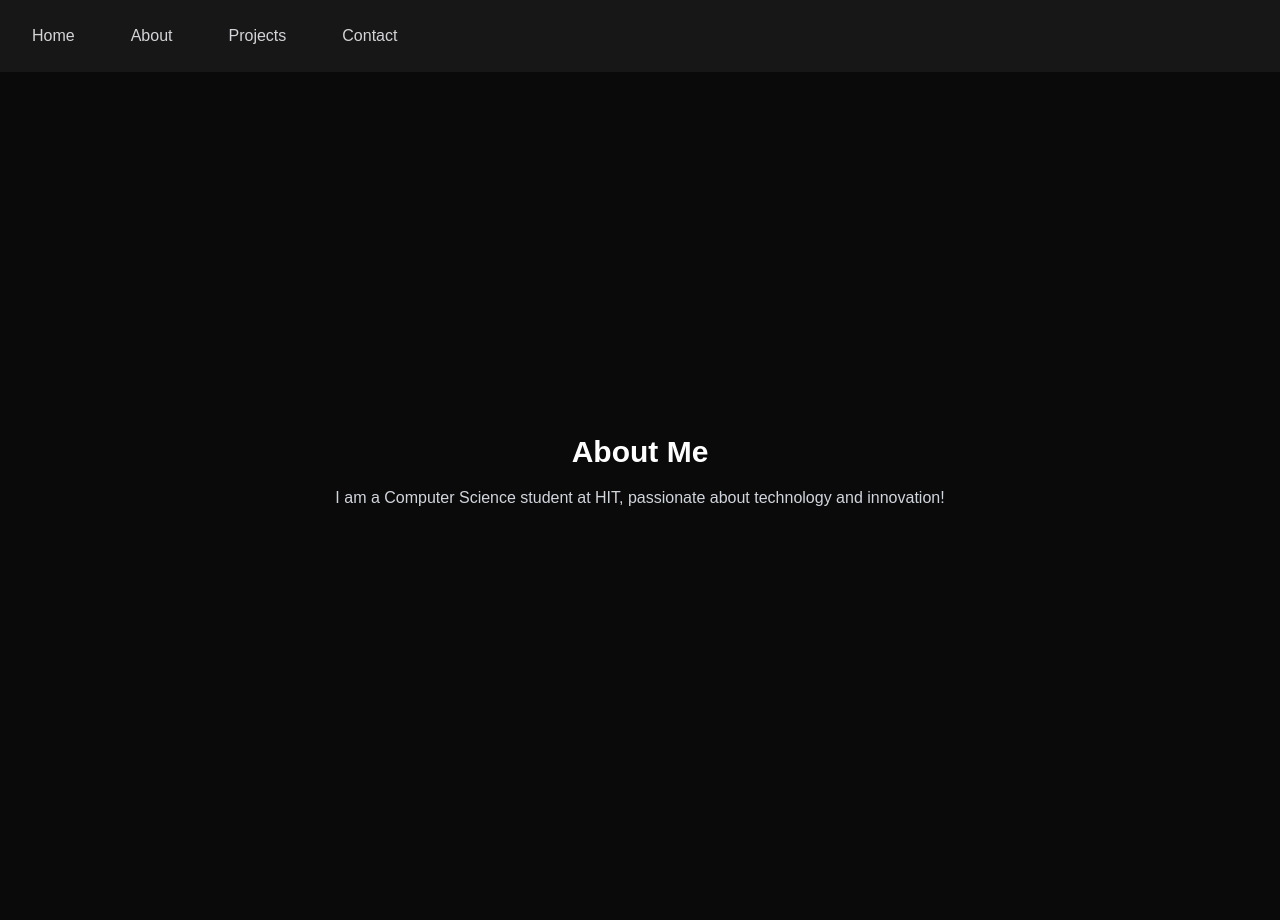
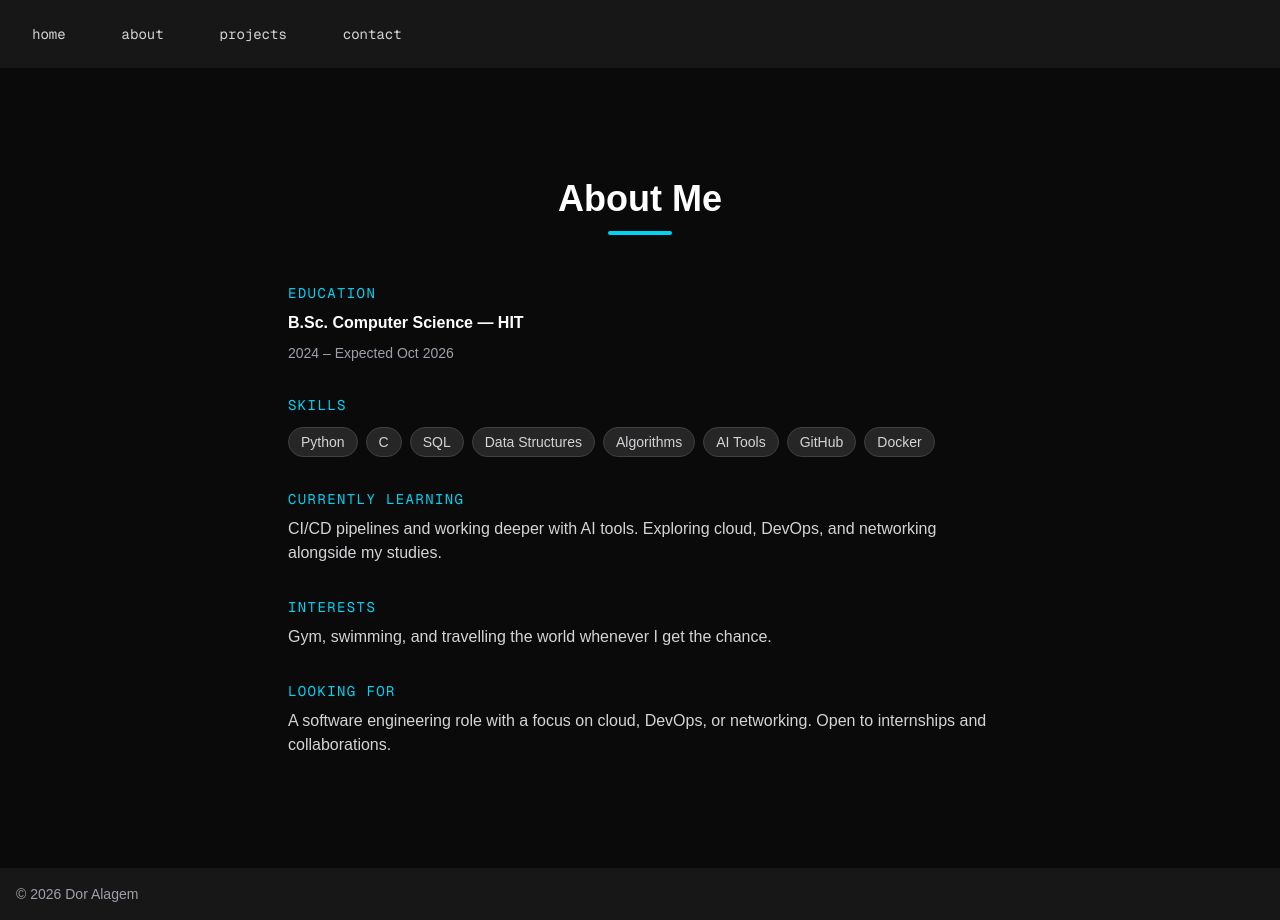
Before and after one commit to DORI2001/aidd, a Next.js app: page /about in a window 1280 px wide. Before the commit the page ends 872 px from the top, so only its background shows below. Built offline with nearby package versions, Linux system fonts and the light colour scheme.

Commit message:
cli style, glow effect, updated about and projects

```diff
--- a/app/about/page.tsx
+++ b/app/about/page.tsx
@@ -1,8 +1,49 @@
 export default function About() {
+  const skills = ["Python", "C", "SQL", "Data Structures", "Algorithms", "AI Tools", "GitHub", "Docker"];
+
   return (
-    <main className="flex-1 min-h-screen flex flex-col items-center justify-center gap-4 p-8">
-      <h1 className="text-3xl font-bold text-white">About Me</h1>
-      <p className="text-gray-300">I am a Computer Science student at HIT, passionate about technology and innovation!</p>
-    </main>
-        );
+    <div className="flex-1 min-h-screen flex flex-col items-center justify-center gap-12 p-8 max-w-3xl mx-auto">
+
+      <div className="text-center">
+        <h1 className="text-4xl font-bold text-white">About Me</h1>
+        <div className="h-1 w-16 bg-cyan-400 rounded-full mt-3 mx-auto"></div>
+      </div>
+
+      <div className="flex flex-col gap-8 w-full">
+
+        <section className="flex flex-col gap-2">
+          <h2 className="text-cyan-400 font-mono text-sm uppercase tracking-widest">Education</h2>
+          <p className="text-white font-semibold">B.Sc. Computer Science — HIT</p>
+          <p className="text-zinc-400 text-sm">2024 – Expected Oct 2026</p>
+        </section>
+
+        <section className="flex flex-col gap-3">
+          <h2 className="text-cyan-400 font-mono text-sm uppercase tracking-widest">Skills</h2>
+          <div className="flex flex-wrap gap-2">
+            {skills.map((skill) => (
+              <span key={skill} className="bg-neutral-800 text-zinc-300 text-sm px-3 py-1 rounded-full border border-neutral-700">
+                {skill}
+              </span>
+            ))}
+          </div>
+        </section>
+
+        <section className="flex flex-col gap-2">
+          <h2 className="text-cyan-400 font-mono text-sm uppercase tracking-widest">Currently Learning</h2>
+          <p className="text-zinc-300">CI/CD pipelines and working deeper with AI tools. Exploring cloud, DevOps, and networking alongside my studies.</p>
+        </section>
+
+        <section className="flex flex-col gap-2">
+          <h2 className="text-cyan-400 font-mono text-sm uppercase tracking-widest">Interests</h2>
+          <p className="text-zinc-300">Gym, swimming, and travelling the world whenever I get the chance.</p>
+        </section>
+
+        <section className="flex flex-col gap-2">
+          <h2 className="text-cyan-400 font-mono text-sm uppercase tracking-widest">Looking For</h2>
+          <p className="text-zinc-300">A software engineering role with a focus on cloud, DevOps, or networking. Open to internships and collaborations.</p>
+        </section>
+
+      </div>
+    </div>
+  );
 }
--- a/app/contact/page.tsx
+++ b/app/contact/page.tsx
@@ -2,27 +2,30 @@ import Image from "next/image";
 
 export default function Contact() {
   return (
-    <main className="flex-1 min-h-screen flex flex-col items-center justify-center p-8">
-      <h1 className="text-4xl font-bold text-white">Contact</h1>
-      <div className="flex gap-6 mt-6">
+    <div className="flex-1 min-h-screen flex flex-col items-center justify-center p-8">
+      <div className="text-center mb-8">
+        <h1 className="text-4xl font-bold text-white">Contact</h1>
+        <div className="h-1 w-16 bg-cyan-400 rounded-full mt-3 mx-auto"></div>
+      </div>
+      <div className="flex gap-6 mb-8">
         <a href="mailto:dor3382@gmail.com" target="_blank" className="hover:opacity-70 transition-opacity">
-  <Image src="/gmail.svg" alt="Gmail" width={32} height={32} className="invert" />
+          <Image src="/gmail.svg" alt="Gmail" width={32} height={32} className="invert" />
         </a>
         <a href="https://github.com/DORI2001" target="_blank" className="hover:opacity-70 transition-opacity">
-  <Image src="/github.svg" alt="GitHub" width={32} height={32} className="invert" />
+          <Image src="/github.svg" alt="GitHub" width={32} height={32} className="invert" />
         </a>
         <a href="https://www.linkedin.com/in/dor-alagem" target="_blank" className="hover:opacity-70 transition-opacity">
-  <Image src="/linkedin.svg" alt="LinkedIn" width={32} height={32} className="invert" />
+          <Image src="/linkedin.svg" alt="LinkedIn" width={32} height={32} className="invert" />
         </a>
       </div>
-      <form action="mailto:dor3382@gmail.com" method="GET" className="flex flex-col gap-4 mt-8 w-full max-w-md">
-        <input type="text" placeholder="Your name" className="bg-neutral-800 text-white rounded-lg p-3" />
-        <input type="email" placeholder="Your email" className="bg-neutral-800 text-white rounded-lg p-3" />
-        <textarea placeholder="Your message" rows={5} className="bg-neutral-800 text-white rounded-lg p-3" />
-        <button type="submit" className="bg-cyan-400 text-black font-semibold px-6 py-3 rounded-full hover:bg-cyan-300 transition-colors">
-          Send
+      <form action="mailto:dor3382@gmail.com" method="GET" className="flex flex-col gap-4 w-full max-w-md">
+        <input type="text" placeholder="your name" className="bg-neutral-800 text-white rounded-lg p-3 font-mono text-sm" />
+        <input type="email" placeholder="your email" className="bg-neutral-800 text-white rounded-lg p-3 font-mono text-sm" />
+        <textarea placeholder="your message" rows={5} className="bg-neutral-800 text-white rounded-lg p-3 font-mono text-sm" />
+        <button type="submit" className="bg-cyan-400 text-black font-mono font-semibold px-6 py-3 rounded-full hover:bg-cyan-300 transition-colors">
+          send →
         </button>
       </form>
-    </main>
+    </div>
   );
 }
--- a/app/layout.tsx
+++ b/app/layout.tsx
@@ -2,6 +2,7 @@ import type { Metadata } from "next";
 import { Geist, Geist_Mono } from "next/font/google";
 import "./globals.css";
 import Navbar from "@/components/Navbar";
+import Footer from "@/components/Footer";
 
 const geistSans = Geist({
   variable: "--font-geist-sans",
@@ -31,7 +32,8 @@ export default function RootLayout({
     >
       <body className="min-h-full flex flex-col bg-neutral-950 text-white">
         <Navbar />
-        {children}
+        <main className="flex-1">{children}</main>
+        <Footer />
       </body>
     </html>
   );
--- a/app/page.tsx
+++ b/app/page.tsx
@@ -2,20 +2,21 @@ import Link from "next/link";
 
 export default function Home() {
   return (
-    <main className="flex-1 min-h-screen flex flex-col items-center justify-center p-8">
+    <main className="flex-1 min-h-screen flex flex-col items-center justify-center p-8 relative">
+      <div className="absolute inset-0 bg-[radial-gradient(ellipse_at_center,_rgba(6,182,212,0.15)_0%,_transparent_70%)] pointer-events-none"></div>
       <h1 className="text-6xl md:text-8xl font-bold bg-gradient-to-r from-white to-cyan-400 bg-clip-text text-transparent pb-2">
         Dor Alagem
       </h1>
       <div className="h-1 w-24 bg-cyan-400 rounded-full mt-2"></div>
-      <p className="text-lg md:text-xl text-zinc-300 mt-6 text-center max-w-lg">
+      <p className="text-lg md:text-xl text-zinc-300 mt-6 text-center max-w-lg font-mono">
         Computer Science student at HIT, passionate about technology and innovation!
       </p>
       <div className="flex gap-4 mt-8">
-        <Link href="/about" className="border border-cyan-400 text-cyan-400 font-semibold px-6 py-2 rounded-full hover:bg-cyan-400 hover:text-black transition-colors">
-          About Me
+        <Link href="/about" className="border border-cyan-400 text-cyan-400 font-mono px-6 py-2 rounded-full hover:bg-cyan-400 hover:text-black transition-colors">
+          about me
         </Link>
-        <Link href="/projects" className="border border-cyan-400 text-cyan-400 font-semibold px-6 py-2 rounded-full hover:bg-cyan-400 hover:text-black transition-colors">
-          Projects
+        <Link href="/projects" className="border border-cyan-400 text-cyan-400 font-mono px-6 py-2 rounded-full hover:bg-cyan-400 hover:text-black transition-colors">
+          projects
         </Link>
       </div>
     </main>
--- a/app/projects/page.tsx
+++ b/app/projects/page.tsx
@@ -1,40 +1,43 @@
 const projects = [
   {
-    name: "smart irrigation system",
-    description: "An IoT-based system for efficient water management in agriculture.",
+    name: "Smart Irrigation System",
+    description: "IoT course final project. Monitors soil moisture via MQTT and triggers irrigation alerts automatically. Built a live Streamlit dashboard to track moisture history in real time.",
     link: "https://github.com/DORI2001/IOT_SMART_HOME",
   },
   {
-    name: "path planning using A* algorithm",
-    description: "Implementation of the A* algorithm for path planning in robotics.",
+    name: "A* Path Planning Visualizer",
+    description: "Implements the A* algorithm for robot navigation through obstacle-filled environments. Includes an interactive GUI where you can place start/goal points and watch the algorithm explore in real time.",
     link: "https://github.com/DORI2001/AV-course",
   },
   {
-    name: "portfolio website",
-    description: "My personal portfolio built with Next.js and Tailwind CSS.",
+    name: "This Portfolio",
+    description: "Built from scratch with Next.js 16 and Tailwind CSS v4. My first web dev project — designed and coded while learning the fundamentals.",
     link: "https://github.com/DORI2001/aidd",
   },
 ];
 
 export default function Projects() {
   return (
-    <main className="flex-1 flex flex-col items-center justify-center gap-4 p-8">
-      <h1 className="text-3xl font-bold text-white">Projects</h1>
-      <div className="grid grid-cols-1 md:grid-cols-2 lg:grid-cols-3 gap-6">
+    <div className="flex-1 min-h-screen flex flex-col items-center justify-center gap-4 p-8">
+      <div className="text-center">
+        <h1 className="text-4xl font-bold text-white">Projects</h1>
+        <div className="h-1 w-16 bg-cyan-400 rounded-full mt-3 mx-auto"></div>
+      </div>
+      <div className="grid grid-cols-1 md:grid-cols-2 lg:grid-cols-3 gap-6 mt-4">
         {projects.map((project) => (
-          <div key={project.name} className="border border-neutral-700 rounded-lg p-6">
-            <h2 className="text-xl font-bold text-white">{project.name}</h2>
-            <p className="text-gray-300">{project.description}</p>
+          <div key={project.name} className="border border-neutral-700 rounded-lg p-6 hover:-translate-y-1 transition-transform">
+            <h2 className="text-cyan-400 font-mono text-sm uppercase tracking-widest mb-2">{project.name}</h2>
+            <p className="text-zinc-300 text-sm">{project.description}</p>
             <a
               href={project.link}
-              className="text-cyan-400 hover:text-cyan-300 transition-colors text-sm"
+              className="text-cyan-400 hover:text-cyan-300 transition-colors text-xs font-mono mt-3 inline-block"
               target="_blank"
             >
-              View on GitHub
+              view on github →
             </a>
           </div>
         ))}
       </div>
-    </main>
+    </div>
   );
 }
--- /dev/null
+++ b/components/Footer.tsx
@@ -0,0 +1,7 @@
+export default function Footer() {
+  return (
+    <footer className="w-full bg-neutral-900 p-4 text-zinc-400 text-sm">
+      © 2026 Dor Alagem
+    </footer>
+  );
+}
--- a/components/Navbar.tsx
+++ b/components/Navbar.tsx
@@ -7,8 +7,8 @@ export default function Navbar() {
   const [isOpen, setIsOpen] = useState(false);
 
   return (
-    <nav className="w-full bg-neutral-900 p-4">
-      <div className="flex justify-between items-center">
+    <nav className="w-full bg-neutral-900 p-4 sticky top-0 z-50">
+      <div className="flex justify-end items-center">
         <button
           className="md:hidden text-white text-2xl"
           onClick={() => setIsOpen(!isOpen)}
@@ -17,10 +17,10 @@ export default function Navbar() {
         </button>
       </div>
       <div className={`flex flex-col gap-2 mt-2 md:flex-row md:gap-6 md:mt-0 md:flex ${isOpen ? "flex" : "hidden"}`}>
-        <Link href="/" className="text-zinc-300 hover:text-black hover:bg-cyan-400 px-4 py-2 rounded-full transition-colors">Home</Link>
-        <Link href="/about" className="text-zinc-300 hover:text-black hover:bg-cyan-400 px-4 py-2 rounded-full transition-colors">About</Link>
-        <Link href="/projects" className="text-zinc-300 hover:text-black hover:bg-cyan-400 px-4 py-2 rounded-full transition-colors">Projects</Link>
-        <Link href="/contact" className="text-zinc-300 hover:text-black hover:bg-cyan-400 px-4 py-2 rounded-full transition-colors">Contact</Link>
+        <Link href="/" className="text-zinc-300 hover:text-black hover:bg-cyan-400 px-4 py-2 rounded-full transition-colors font-mono text-sm">home</Link>
+        <Link href="/about" className="text-zinc-300 hover:text-black hover:bg-cyan-400 px-4 py-2 rounded-full transition-colors font-mono text-sm">about</Link>
+        <Link href="/projects" className="text-zinc-300 hover:text-black hover:bg-cyan-400 px-4 py-2 rounded-full transition-colors font-mono text-sm">projects</Link>
+        <Link href="/contact" className="text-zinc-300 hover:text-black hover:bg-cyan-400 px-4 py-2 rounded-full transition-colors font-mono text-sm">contact</Link>
       </div>
     </nav>
   );
```
